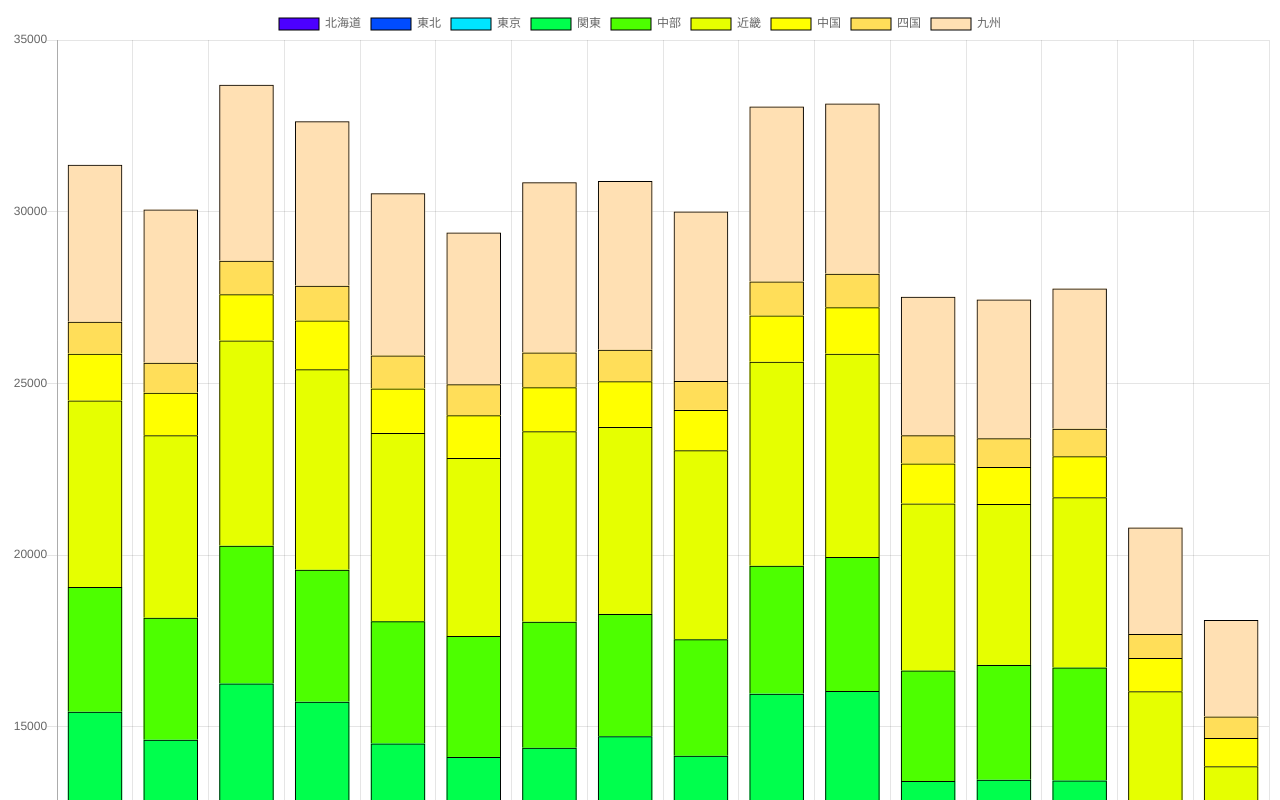
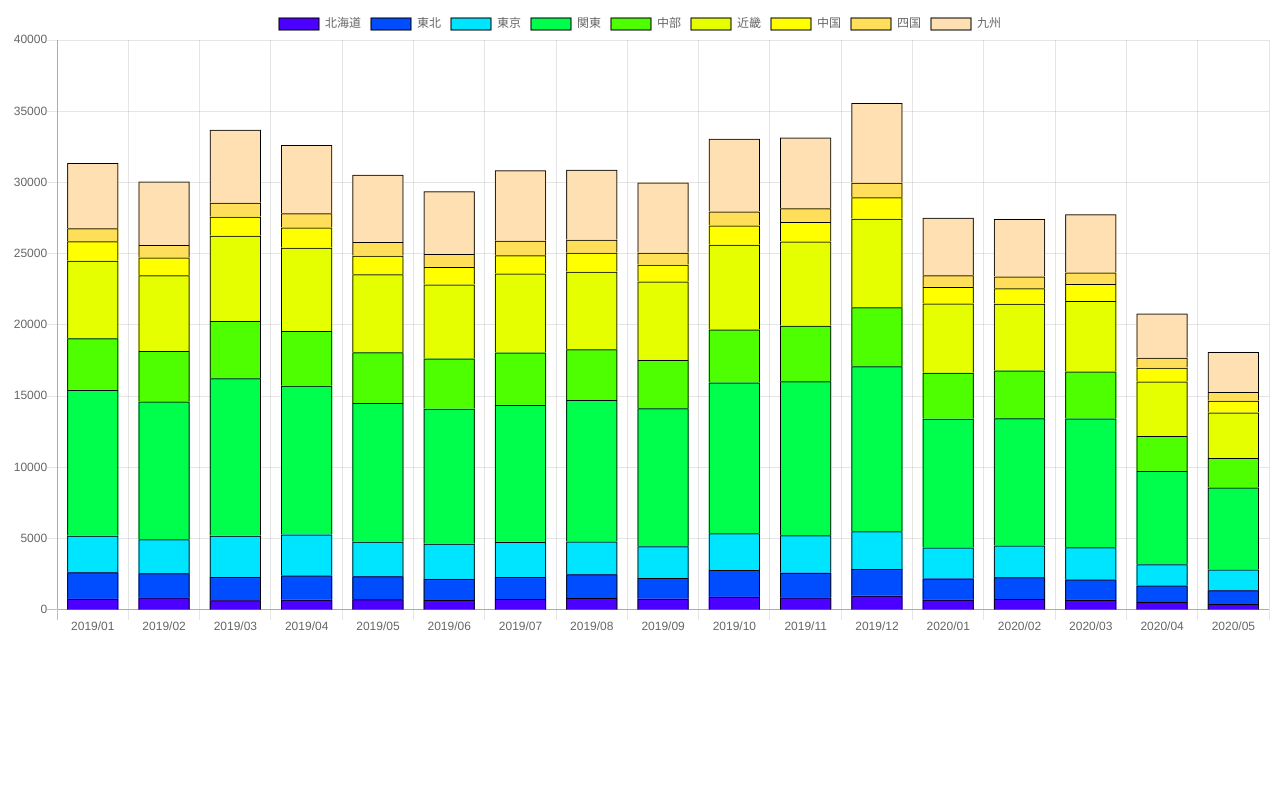
Before and after one commit to Akiyah/monthly-traffic-accidents-in-japan, a plain HTML site: page index.html in a window 1280 px wide. Shown: the top 800 px of the page. Drawn offline with nearby package versions, Linux system fonts and the light colour scheme.

Commit message:
add 2019/12

```diff
--- a/index.html
+++ b/index.html
@@ -5,7 +5,7 @@
     <script src="https://cdn.jsdelivr.net/npm/chart.js@2.9.3/dist/Chart.min.js"></script>
 </head>
 <body>
-    <canvas id="myChart" width="400" height="400"></canvas>
+    <canvas id="myChart"></canvas>
     <script src="js/monthly-traffic-accidents-in-japan.js"></script>
     <script src="js/index.js"></script>
 </body>
--- a/tsv/monthly-traffic-accidents-in-japan.tsv
+++ b/tsv/monthly-traffic-accidents-in-japan.tsv
@@ -254,6 +254,57 @@ year	month	area	prefecture	発生件数（速報値）	死者数（確定値）
 2020	1	九州	宮崎	464	2	522
 2020	1	九州	鹿児島	349	6	409
 2020	1	九州	沖縄	179	1	209
+2019	12	北海道	札幌	745	6	835
+2019	12	北海道	函館	63	1	69
+2019	12	北海道	旭川	93	2	109
+2019	12	北海道	釧路	78	1	91
+2019	12	北海道	北見	15	2	18
+2019	12	東北	青森	269	3	326
+2019	12	東北	岩手	179	0	216
+2019	12	東北	宮城	535	9	638
+2019	12	東北	秋田	135	3	166
+2019	12	東北	山形	373	2	440
+2019	12	東北	福島	381	6	442
+2019	12	東京	東京	2648	15	3088
+2019	12	関東	茨城	695	12	862
+2019	12	関東	栃木	383	7	463
+2019	12	関東	群馬	1045	8	1287
+2019	12	関東	埼玉	2265	14	2714
+2019	12	関東	千葉	1564	24	1869
+2019	12	関東	神奈川	2058	8	2416
+2019	12	関東	新潟	335	14	386
+2019	12	関東	山梨	307	2	373
+2019	12	関東	長野	615	8	717
+2019	12	関東	静岡	2317	14	2947
+2019	12	中部	富山	242	4	272
+2019	12	中部	石川	265	6	300
+2019	12	中部	福井	117	4	137
+2019	12	中部	岐阜	447	9	566
+2019	12	中部	愛知	2769	14	3286
+2019	12	中部	三重	301	6	392
+2019	12	近畿	滋賀	306	3	364
+2019	12	近畿	京都	536	7	606
+2019	12	近畿	大阪	2848	20	3365
+2019	12	近畿	兵庫	2099	24	2507
+2019	12	近畿	奈良	269	3	329
+2019	12	近畿	和歌山	163	6	187
+2019	12	中国	鳥取	71	1	91
+2019	12	中国	島根	93	3	105
+2019	12	中国	岡山	403	5	461
+2019	12	中国	広島	656	11	791
+2019	12	中国	山口	281	6	335
+2019	12	四国	徳島	266	6	325
+2019	12	四国	香川	355	3	416
+2019	12	四国	愛媛	239	4	262
+2019	12	四国	高知	162	1	170
+2019	12	九州	福岡	2379	11	3403
+2019	12	九州	佐賀	432	3	571
+2019	12	九州	長崎	364	3	456
+2019	12	九州	熊本	411	9	472
+2019	12	九州	大分	336	2	399
+2019	12	九州	宮崎	701	5	779
+2019	12	九州	鹿児島	471	9	551
+2019	12	九州	沖縄	506	7	687
 2019	11	北海道	札幌	633	9	707
 2019	11	北海道	函館	52	1	66
 2019	11	北海道	旭川	84	4	90
```
Also changed, not shown: 2 other files.
